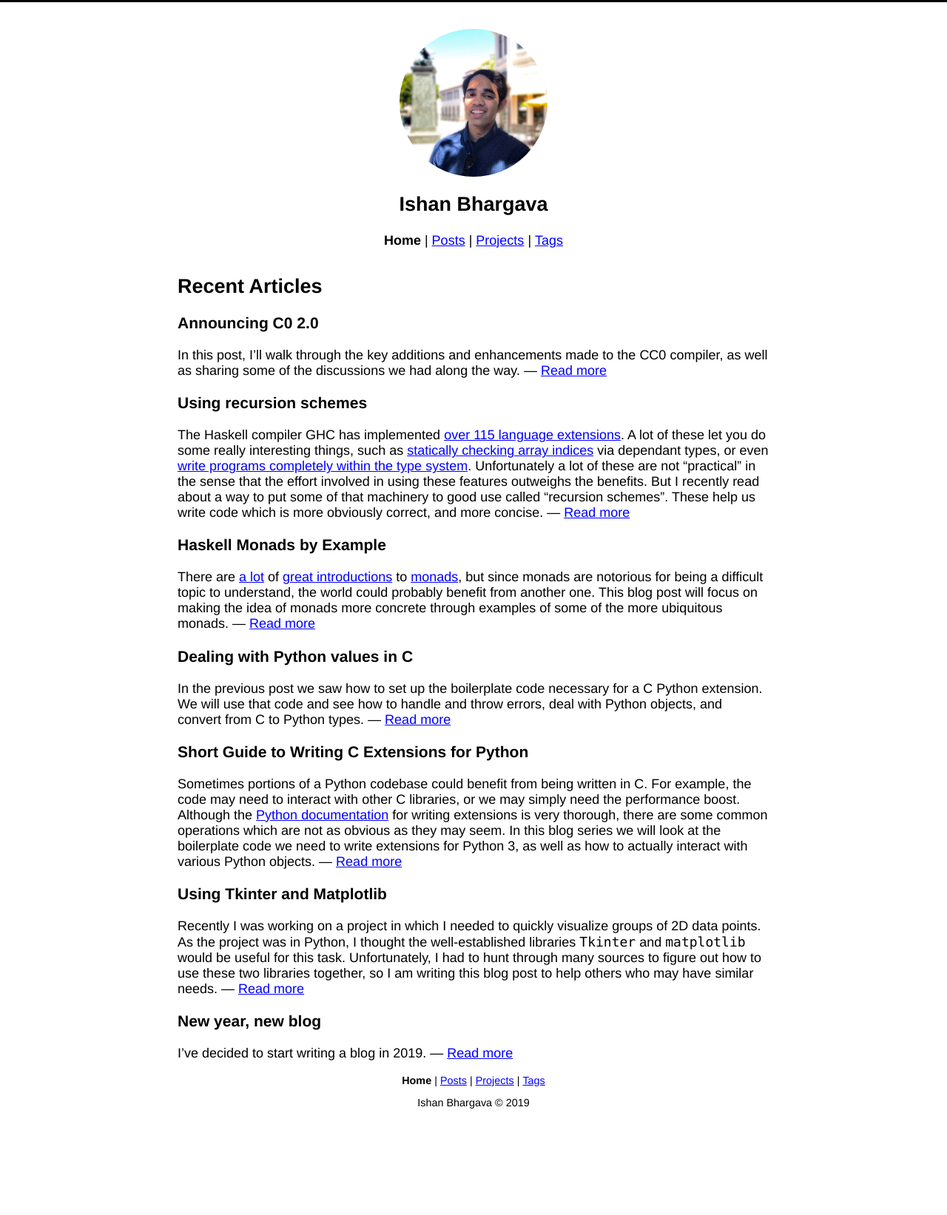
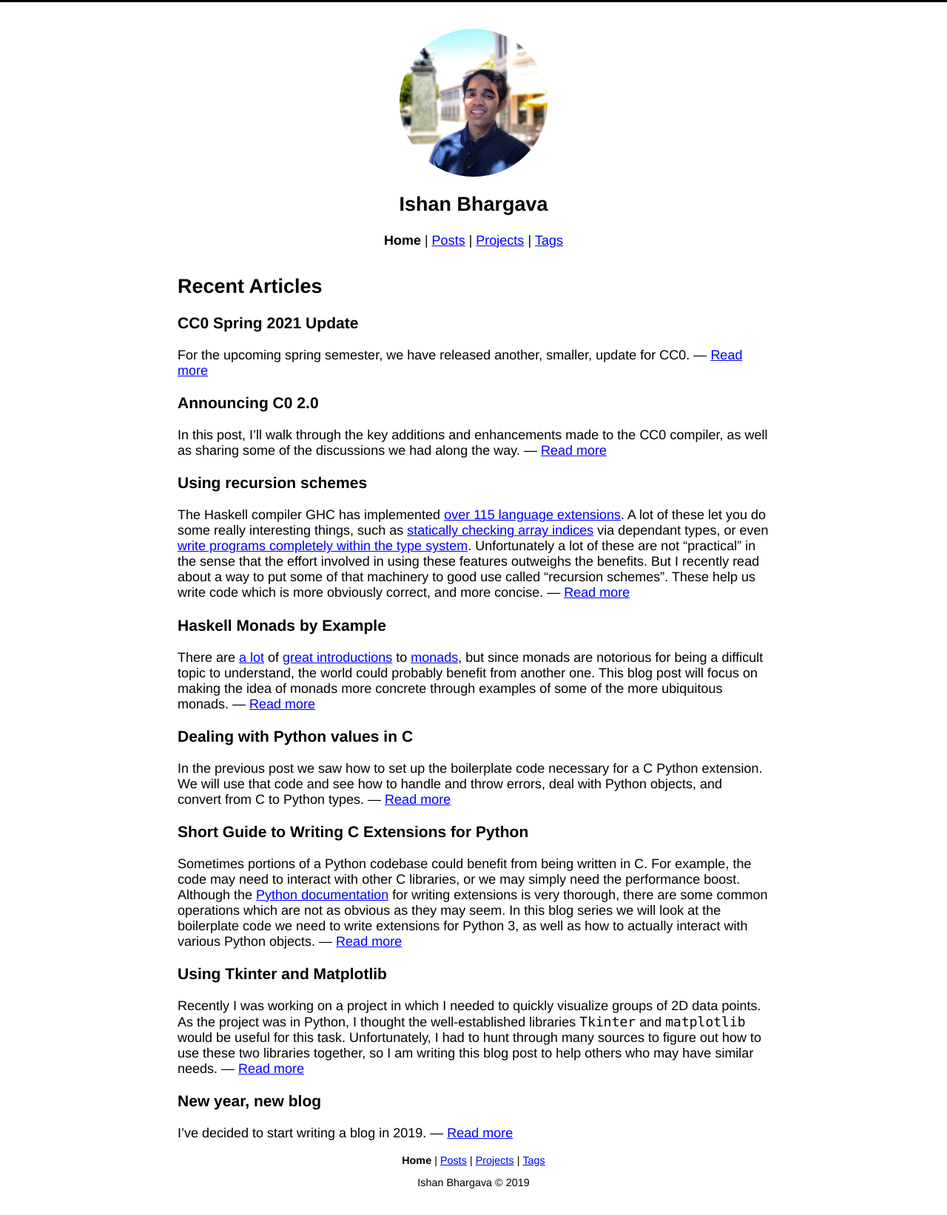
Before and after one commit to ishantheperson/ishantheperson.github.io, a Jekyll site: the page built from index.md, in a window 1280 px wide. Shown: the whole page at 74% size. Built offline with Jekyll 4.4.1, drawn with Linux system fonts in a browser that asks for light colours; before the commit the page ends 1535 px from its top, so only the background shows below that; part of the change alters nothing that is shown.

Commit message:
C0 Spring 2021 Release Notes

````diff
--- /dev/null
+++ b/_posts/2021-01-17-c0-spring21.md
@@ -0,0 +1,355 @@
+---
+layout: post
+title: "CC0 Spring 2021 Update"
+date: 2021-01-17 22:55:00
+tags: c0 cmu
+---
+
+For the upcoming spring semester, we have released another, smaller, update for
+CC0.
+
+## Changelog
+
+### Compiler
+ - Added source map generation
+ - Removed `c0_push_callstack` and `c0_pop_callstack` from C code generation
+   since it is now unnecessary
+ - CC0 now exits with status 2 if `gcc` doesn't complete successfully for some reason
+ - Fixed function pointer's interaction with contract wrapper functions
+
+### C0VM
+ - Bumped bytecode version to 11
+ - Added the '`.bc1`' extension for C1 programs
+ - Fixed bytecode having a higher local variable count than they actually had
+ - Added the `addrof_static` and `addrof_native` instructions
+ - Modified the rules for `invokedynamic` to account for new `addrof` instructions
+ - CC0 will now refuse to compile a program to 32-bit bytecode
+   which uses `void*` pointers or function pointers. This is because
+   those features exploit the fact that virtual addresses are only 48 bits
+   long on 64-bit platforms, so we can use the upper 16 bits to store data.
+ - Finalized C1 feature spec and implementation for C0VM (function pointers and `void*`)
+
+### Libraries
+ - The same issue that affected `parse_int` also affected `parse_ints`, so
+   `parse_ints` has been modified to re-use `parse_int` to ensure
+   consistent behavior
+ - All runtimes and libraries are now compiled with `-O2`. This can have a
+   significant (positive) effect on performance, since some operations like
+   pointer dereferencing and array subscripting are frequent and cannot be
+   inlined or optimized since their implementation is in a dynamic library
+
+### Runtime
+ - Due to the removal of `c0_push_callstack`, modified stack overflow handling
+   to handle `SIGSEGV` on an alternate stack
+ - Significantly improved backtraces by using [`libbacktrace`](https://github.com/ianlancetaylor/libbacktrace)
+   and the C0 source map.
+
+### Other
+ - Rewrote the [testing harness in Rust](https://github.com/ishantheperson/c0check)
+   to dramatically decrease testing times by running tests in parallel.
+   There are other enhancements as well.
+
+## Backtraces
+
+As my experience with [15-410](https://www.cs.cmu.edu/~410/) taught me,
+backtraces are probably one of the most effective debugging tools we have.
+Unfortunately, the previous implementation of backtraces in CC0 was not
+entirely complete. It was able to pinpoint which function a problem occured in,
+but not where exactly in the function the problem happened. The reason for this
+was because the previous implementation was written in around 30 minutes, and
+worked by hijacking existing 'caller location' information which was inserted
+as part of contracts. For example:
+
+```c
+int foo(int x) { return x + 4; }
+int bar(int y)
+//@requires y > 0;
+//@ensures \result > 0;
+{
+    int z = 123;
+    return 2 * foo(123);
+}
+
+int main() {
+    return bar(123);
+}
+```
+
+gets translated into something similar to:
+
+```c
+int foo(int x, string caller) {
+  int return_value = x + 4;
+  return return_value;
+}
+
+int bar(int y, string caller) {
+    assert(y > 0, "@requires annotation failed, caller location: " + caller);
+
+    int z = 123;
+    int return_value = 2 * foo(123, "bar: 7.16-7.19");
+
+    assert(return_value > 0, "@ensures annotation failed");
+    return return_value;
+}
+
+int main() {
+    return bar(123, "main: 11.12-11.15");
+}
+```
+
+Then we can use this `caller` string with a pair of functions `c0_push_callstack()`
+and `c0_pop_callstack` like this (using the abstract syntax for `assert` and `+` for `string_join`):
+
+```c
+int foo(int x, string caller) {
+  c0_push_callstack(caller);
+
+  int return_value = x + 4;
+
+  c0_pop_callstack();
+  return return_value;
+}
+
+int bar(int y, string caller) {
+    c0_push_callstack(caller);
+    assert(y > 0, "@requires annotation failed, caller location: " + caller);
+
+    int z = 123;
+    int return_value = 2 * foo(123, "bar: 7.16-7.19");
+
+    assert(return_value > 0, "@ensures annotation failed");
+
+    c0_pop_callstack();
+    return return_value;
+}
+
+int main() {
+    return bar(123, "main: 11.12-11.15");
+}
+```
+
+It's very simple, but isn't really what people expect from a backtrace.
+If `foo` were more complicated, we wouldn't really know where in `foo`
+the problem occured. Furthermore, every function call requires us to
+invoke `c0_push_callstack`. So if we call a function inside a tight loop,
+this hurts performance since we have to constantly push and pop from the callstack.
+
+In order to solve this, we exploit the fact that there already exists an
+excellent library for performing backtraces on C programs. As C0 translates
+quite directly to C, this already solves a large portion of the problem.
+Once we have a backtrace for the C program, we just need to translate the
+C locations to C0 locations. We do this by embedding a source map into the binary.
+For example, for the above program we generate this C program, with the
+corresponding source map at the bottom
+
+```c
+#include "cc0lib.h"
+#include "c0rt.h"
+#include "contracts.c0.h"
+
+int _c0_foo(int _c0v_x, c0_string _c0t__caller) {
+  int _c0t__result;
+  _c0t__result = (_c0v_x + 4);
+  return _c0t__result;
+}
+
+int _c0_bar(int _c0v_y, c0_string _c0t__caller) {
+  int _c0t__result;
+  cc0_assert((_c0v_y > 0), c0_string_join(c0_string_fromliteral("contracts.c0: 3.4-3.19: @requires annotation failed\n"), c0_string_join(_c0t__caller, c0_string_fromliteral(": caller location"))));
+  int _c0v_z = 123;
+  int _c0t__tmp_1 = _c0_foo(123, c0_string_fromliteral("bar (contracts.c0: 7.16-7.24)"));
+  _c0t__result = (2 * _c0t__tmp_1);
+  cc0_assert((_c0t__result > 0), c0_string_fromliteral("contracts.c0: 4.4-4.24: @ensures annotation failed"));
+  return _c0t__result;
+}
+
+int _c0_main() {
+  c0_string _c0t__caller = c0_string_fromliteral("(program start)");
+  int _c0t__result;
+  int _c0t__tmp_2 = _c0_bar(123, c0_string_fromliteral("main (contracts.c0: 11.12-11.20)"));
+  _c0t__result = _c0t__tmp_2;
+  return _c0t__result;
+}
+long map_length = 29;
+const char* source_map[29] = {
+  [13] = "contracts.c0: 3.4-3.19",
+  [15] = "contracts.c0: 7.16-7.24",
+  [17] = "contracts.c0: 4.4-4.24",
+  [24] = "contracts.c0: 11.12-11.20"
+};
+```
+
+We have the nice property that `source_map[i]` gives the C0 location of
+line `i` of the C program (or `NULL` if no location information is available).
+Then when printing out stack frames, we just print out the corresponding
+C0 location.
+
+This also takes advantage of the fact that C0 has a well-defined order of evaluation.
+For example
+
+```c
+int* p = NULL;
+f(1 / 0, *p);
+```
+will always generate a division by 0 instead of a segfault. However, C does not
+make any such guarantee. Therefore, C0 isolates potentially effectful expressions:
+
+```c
+int* p = NULL;
+int tmp1 = 1 / 0;
+int tmp2 = *p;
+f(tmp1, tmp2);
+```
+
+This means that when translated to C, we only have one effectful computation
+per line of C code. Since the only lines of code which can appear in a backtrace
+are effectful statements (e.g. function call, dereference, array subscript,
+division/mod/shift, etc.), this means we will not have one line need multiple
+locations in C.
+
+Overall, this means that backtraces will now display the precise location
+of the problem, as opposed to just which function went wrong. In addition,
+since `libbacktrace` works by crawling the stack, this means that this feature has
+0 performance overhead. This means that we also get backtraces when not compiling
+with the `-d` option.
+
+## Function pointer/contract wrapper bug
+
+C0 code is capable of calling C functions from dynamic libraries. In addition,
+these functions can also have contracts attached to them. For example,
+
+```c
+int* parse_int(string s, int base)
+/*@requires 2 <= base && base <= 36; @*/ ;
+```
+
+Although `parse_int` is implemented in C in `libparse.so`/`libparse.dylib`,
+we still need to generate a C0 'wrapper function' which checks the contract
+for the base. So we get something like:
+
+```c
+int* parse_int__1(string s, int base, string caller) {
+  assert(2 <= base && base <= 36, "@requires annotation failed: " + caller);
+  return parse_int(s, base);
+}
+```
+
+Note the extra `caller` argument which is used to provide an error message.
+The compiler replaces every use of `parse_int` with this wrapper `parse_int__1`.
+For example
+
+```c
+typedef int* parse_fn(string s, int base);
+
+int main() {
+  parse_fn* f = &parse_int;
+  return *(*f)("0x123", 16);
+}
+```
+
+becomes
+
+```c
+typedef int* parse_fn(string s, int base, string caller);
+
+int main() {
+  parse_fn* f = &parse_int__1;
+  return *(*f)("0x123", 16, "main: 5.12-5.13");
+}
+```
+
+The address-of target has been changed, and the function pointer invocation
+has had the caller string inserted. Unfortunate, this causes problems if
+a native function does not have contracts, such as `println`:
+
+```c
+void println(string msg);
+```
+
+In this case, no wrapper is generated. Notable, there is also no extra argument
+for the caller.
+
+The compiler does not replace usages of `println` with a wrapper.
+But function pointer invocations still have the caller string inserted, since
+the compiler cannot know whether `f` points to a function which accepts a caller string
+or doesn't. For example:
+
+```c
+#use <conio>
+
+typedef void u(string s);
+
+int main() {
+    u* f = &println;
+
+    (*f)("hello world");
+
+    int a = 2 + 2;
+    return a;
+}
+```
+
+This generates the following C code:
+
+```c
+int _c0_main() {
+  c0_string _c0t__caller = c0_string_fromliteral("(none)");
+  int _c0t__result;
+  _c0_u* _c0v_f = &println;
+  (cc0_deref(_c0_u, _c0v_f))(c0_string_fromliteral("hello world"), c0_string_fromliteral("fp.c1:18.5-18.24"));
+  int _c0v_a = (2 + 2);
+  _c0t__result = _c0v_a;
+  return _c0t__result;
+}
+```
+
+Note the extra argument to the function pointer invocation. Because of the
+x86 and x86_64 calling convention, this never caused any issues for around 8 years.
+Unfortunately, when compiling to C0VM, this creates an issue because the extra
+caller argument would remain on the stack and interfere.
+
+Ultimately, we resolved this by creating a wrapper function for every native function.
+
+
+## Upcoming changes
+
+These changes didn't make it in time for Spring 2021, but should make it
+into the Summer or Fall 2021 release.
+
+### Compiler
+ - Fix a race condition when running two instances of CC0 concurrently.
+   For example:
+
+   ```
+   $ cc0 pixel-int.c0 pixel-test.c0 &
+   $ cc0 pixel-array.c0 pixel-test.c0 &
+   ```
+   CC0 generates a temporary file
+   with the name taken from the last file in the input sequence (e.g. `pixel-test.c0.c`).
+   Unfortunately if concurrent invocations have the same 'last file',
+   then there is the following race condition:
+
+   | CC0 #1                  | CC0 #2 |
+   | ----------------------- | --------------- |
+   | Generates `pixel-test.c0.c`      |                    |
+   |                         | Generates `pixel-test.c0.c` |
+   | Invokes `gcc` on `haz.c0.c` |               |
+   | Deletes `pixel-test.c0.c`        |                 |
+   |                           | Invokes `gcc` on `pixel-test.c0.c` |
+   |                         | Error: `pixel-test.c0.c` doesn't exist |
+   | Error: executable produces wrong answer | |
+
+
+### C0VM
+ - Change the native pool number of arguments to take 1 byte instead of 2.
+   This is for consistency with bytecode ('static') functions
+
+### Runtime
+ - Disable threading support in the Boehm GC, since we don't use it.
+   This also lets us use `SIGXCPU` to set fair timeouts for programs
+   using `setrlimit` when testing, as the GC uses `SIGXCPU` for its own
+   purposes when compiled with thread support
+
+ - Potentially inline `c0_deref` and `c0_array_sub` by including their definitions
+   in `c0rt.h`, depending on benchmark results.
--- a/css/style.css
+++ b/css/style.css
@@ -4,15 +4,21 @@
   --text-color: white;
   --link-color: cornflowerblue;
   --visited-link-color: plum;
+
+  --table-border-color: #343d44;
+  --table-stripe-color: #1c2125;
 }
 
-/* Swap to light mode if preffered */
+/* Swap to light mode if preferred */
 @media (prefers-color-scheme: light) {
   :root {
     --background-color: white;
     --text-color: black;
     --link-color: blue;
     --visited-link-color: #551A8B;
+
+    --table-border-color: #e2e5e8;
+    --table-stripe-color: #f6f8fa;
   }
 }
 
--- a/css/theme.css
+++ b/css/theme.css
@@ -17,3 +17,20 @@ h4 {
   font-weight: normal;
   font-style: italic;
 }
+
+main.post table {
+  border-collapse: collapse;
+}
+
+main.post th {
+  text-align: center;
+}
+
+main.post td, main.post th {
+  border: 2px solid var(--table-border-color);
+  padding: 0.5em;
+}
+
+main.post tr:nth-child(2n) {
+  background-color: var(--table-stripe-color);
+}
````
